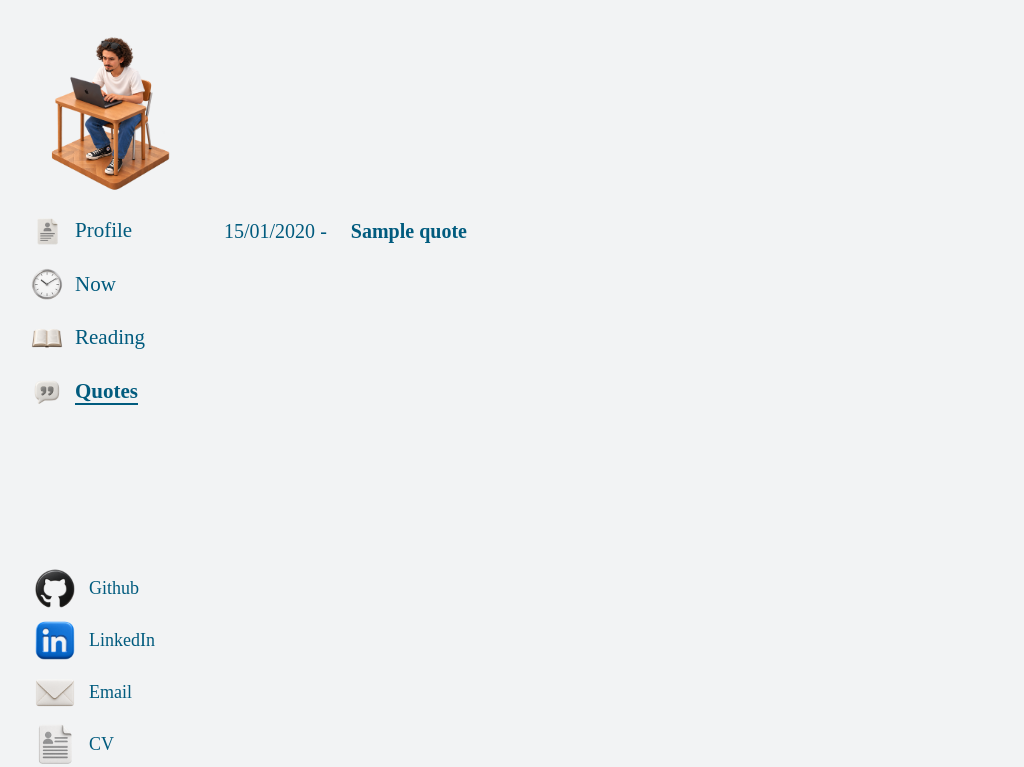
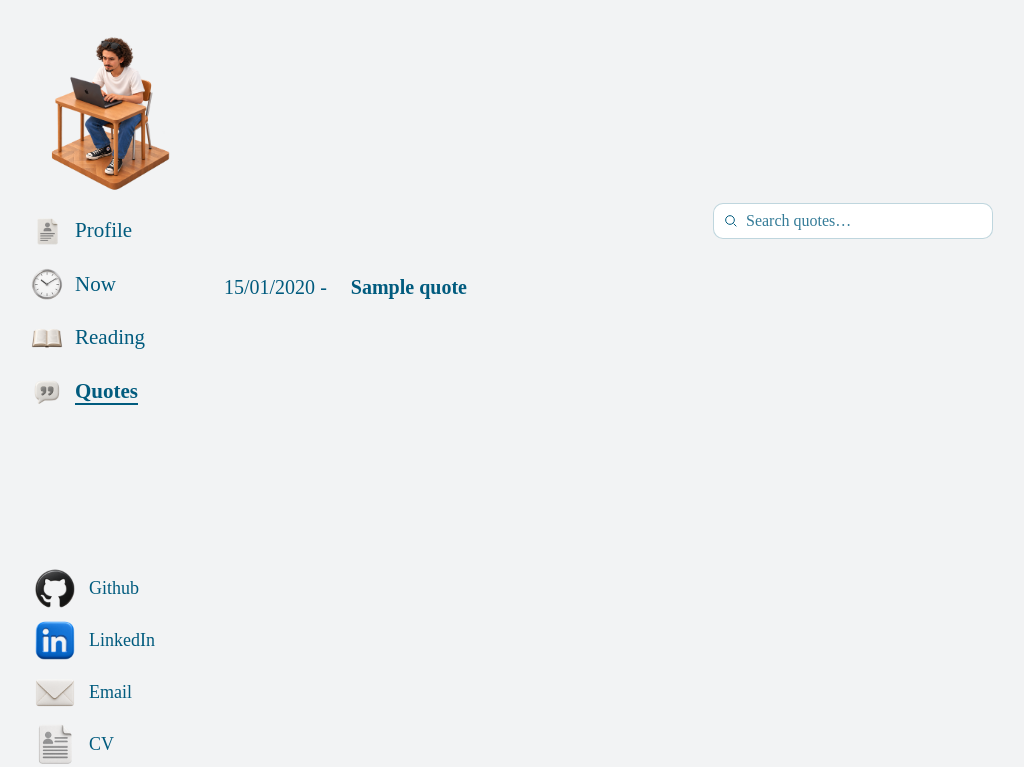
Before and after one commit to AlbertoNessi/myblog, a Django app: page /quotes in a window 1280 px wide. Shown: the top 767 px of the page, without its empty margins (126-1150 px from the left). Run offline with Django 5.2, Linux system fonts and the light colour scheme; tables that the repository leaves empty hold one stand-in row (values such as "Sample post").

Commit message:
feat(blog): add live quote search and improve quote interactions

```diff
--- a/blog/services.py
+++ b/blog/services.py
@@ -3,7 +3,23 @@ from pathlib import PurePosixPath
 
 from django.core.files.base import ContentFile
 from django.db import router
+from django.db.models import Q
 from PIL import Image
+
+
+class QuoteSearchService:
+    """Filter quotes by author, title, link, or text. Keep their order."""
+
+    @staticmethod
+    def filter(quotes, query):
+        if not query:
+            return quotes
+        return quotes.filter(
+            Q(author__icontains=query)
+            | Q(title__icontains=query)
+            | Q(link__icontains=query)
+            | Q(text__icontains=query)
+        )
 
 
 class BookCoverService:
--- a/blog/static/blog/css/style.css
+++ b/blog/static/blog/css/style.css
@@ -218,6 +218,68 @@ footer nav a:hover {
 	margin: 0 0 6px;
 }
 
+.quotes-search-panel {
+	/* Keep the form margin inside the opaque search panel. */
+	display: flow-root;
+	flex-shrink: 0;
+	background: var(--bg);
+}
+
+.quotes-search {
+	display: flex;
+	align-items: center;
+	gap: 8px;
+	width: min(100%, 280px);
+	margin: 0 0 20px auto;
+}
+
+.quotes-search a {
+	font-size: 14px;
+}
+
+.quotes-search-field {
+	position: relative;
+	flex: 1;
+	min-width: 0;
+}
+
+.quotes-search-field svg {
+	position: absolute;
+	left: 10px;
+	top: 50%;
+	transform: translateY(-50%);
+	width: 16px;
+	height: 16px;
+	fill: none;
+	stroke: currentColor;
+	stroke-width: 1.5;
+	pointer-events: none;
+}
+
+.quotes-search input {
+	box-sizing: border-box;
+	width: 100%;
+	min-width: 0;
+	font: inherit;
+	font-size: 16px;
+	line-height: 1.4;
+	color: inherit;
+	background: #fff;
+	border: 1px solid rgba(1, 91, 126, 0.25);
+	border-radius: 10px;
+	padding: 6px 10px 6px 32px;
+}
+
+.quotes-search input::placeholder {
+	color: inherit;
+	opacity: 0.8;
+}
+
+.quotes-search input:focus-visible {
+	outline: 2px solid var(--fg);
+	outline-offset: -2px;
+}
+
 .reading-list,
 .quotes-list {
   list-style: none;
@@ -278,7 +340,7 @@ footer nav a:hover {
 }
 
 .quote_item {
-	cursor: pointer;
+	padding: 0;
 }
 
 .reading-item {
@@ -345,6 +407,8 @@ footer nav a:hover {
 	width: 100%;
 	box-sizing: border-box;
 	min-width: 0;
+	/* Put card spacing on the control so the whole closed card is clickable. */
+	padding: 12px 16px;
 }
 
 .quote_item summary::-webkit-details-marker {
@@ -619,6 +683,31 @@ ol{
 		margin-top: 0;
 	}
 
+	.page-quotes .section-content {
+		display: flex;
+		flex-direction: column;
+		overflow: hidden;
+		scrollbar-gutter: auto;
+	}
+
+	.page-quotes .quotes-list {
+		flex: 1;
+		min-height: 0;
+		overflow-y: auto;
+		overscroll-behavior-y: contain;
+		scrollbar-gutter: stable;
+	}
+
+	.page-quotes .quotes-search-panel {
+		/* Match the list gutter so the input and quote cards end together. */
+		overflow-y: hidden;
+		scrollbar-gutter: stable;
+	}
+
+	.quotes-search a {
+		display: none;
+	}
+
 	/* Keep the first card title aligned with the other section content. */
 	.page-reading .section-content,
 	.page-quotes .section-content {
--- /dev/null
+++ b/blog/static/blog/js/quotes_search.js
@@ -0,0 +1,75 @@
+{
+	const form = document.querySelector('.quotes-search');
+	const input = form.querySelector('input');
+	const clear = form.querySelector('a');
+	const list = document.querySelector('.quotes-list');
+	const errorMessage = document.querySelector('#quotes-search-error');
+	let timer;
+	let controller;
+	let composing = false;
+
+	async function searchQuotes() {
+		const request = new AbortController();
+		controller = request;
+		const url = new URL(form.action);
+		url.searchParams.set('q', input.value.trim());
+		errorMessage.hidden = true;
+		list.setAttribute('aria-busy', 'true');
+
+		try {
+			const response = await fetch(url, {signal: request.signal});
+			if (!response.ok) {
+				throw new Error('Quote search failed.');
+			}
+			const page = new DOMParser().parseFromString(await response.text(), 'text/html');
+			// An old response must not replace results for the current input.
+			if (request.signal.aborted) {
+				return;
+			}
+			list.replaceChildren(...page.querySelector('.quotes-list').childNodes);
+			history.replaceState(null, '', url);
+		} catch (error) {
+			if (error.name !== 'AbortError') {
+				errorMessage.hidden = false;
+				throw error;
+			}
+		} finally {
+			if (controller === request) {
+				list.removeAttribute('aria-busy');
+			}
+		}
+	}
+
+	function scheduleSearch(event) {
+		if (event.type === 'compositionstart') {
+			composing = true;
+		} else if (event.type === 'compositionend') {
+			composing = false;
+		}
+		clearTimeout(timer);
+		if (controller) {
+			controller.abort();
+		}
+		clear.toggleAttribute('data-empty', !input.value.trim());
+		// Wait for the keyboard to commit text before a search request.
+		if (composing || event.isComposing) {
+			return;
+		}
+		timer = setTimeout(searchQuotes, 250);
+	}
+
+	input.addEventListener('input', scheduleSearch);
+	input.addEventListener('compositionstart', scheduleSearch);
+	input.addEventListener('compositionend', scheduleSearch);
+
+	clear.addEventListener('click', (event) => {
+		if (event.metaKey || event.ctrlKey || event.shiftKey || event.altKey) {
+			return;
+		}
+		event.preventDefault();
+		input.value = '';
+		composing = false;
+		input.focus({preventScroll: true});
+		input.dispatchEvent(new Event('input', {bubbles: true}));
+	});
+}
--- a/blog/templates/blog/base.html
+++ b/blog/templates/blog/base.html
@@ -14,8 +14,8 @@
 		<link rel="apple-touch-icon" sizes="180x180" href="{% static 'blog/icons/apple-touch-icon.png' %}?v=20261025">
 		<link rel="manifest" href="{% static 'blog/icons/site.webmanifest' %}?v=20261025">
 
-		{# Use a new CSS URL so browsers load the clickable book cards. #}
-		<link rel="stylesheet" href="{% static 'blog/css/style.css' %}?v=reading-card-links-20261025">
+		{# Use a new CSS URL so browsers load the full quote click area. #}
+		<link rel="stylesheet" href="{% static 'blog/css/style.css' %}?v=quotes-click-area-20261031">
 
 	</head>
 	<body class="{% block body_class %}{% endblock %}">
--- a/blog/templates/blog/quotes.html
+++ b/blog/templates/blog/quotes.html
@@ -8,7 +8,18 @@
 {% block mobile_section_title %}Quotes{% endblock %}
 
 {% block section_content %}
-	<ul class="quotes-list">
+	<div class="quotes-search-panel">
+		<form class="quotes-search" action="{% url 'quotes' %}" method="get" role="search">
+			<a href="{% url 'quotes' %}"{% if not query %} data-empty{% endif %}>Clear</a>
+			<div class="quotes-search-field">
+				<svg viewBox="0 0 24 24" aria-hidden="true" focusable="false"><circle cx="10.5" cy="10.5" r="6.5"/><path d="m16 16 4 4"/></svg>
+				<input id="quotes-query" type="search" name="q" value="{{ query }}" aria-label="Search quotes" placeholder="Search quotes…"
+					enterkeyhint="search" autocomplete="off" autocapitalize="none" autocorrect="off" spellcheck="false">
+			</div>
+		</form>
+		<p id="quotes-search-error" role="alert" hidden>Search failed. Press Enter to try again.</p>
+	</div>
+	<ul class="quotes-list" aria-live="polite" tabindex="0" aria-label="Quotes">
 		{% for quote in quotesDesc %}
 			<li class="quote_section" id="quote_{{ quote.id }}">
 				<div class="quote_date">
@@ -42,6 +53,12 @@
 					</div>
 				</details>
 			</li>
+		{% empty %}
+			<li>No quotes found.</li>
 		{% endfor %}
 	</ul>
 {% endblock %}
+
+{% block section_scripts %}
+	<script src="{% static 'blog/js/quotes_search.js' %}?v=desktop-search-only-20261031" defer></script>
+{% endblock %}
--- a/blog/views.py
+++ b/blog/views.py
@@ -2,6 +2,7 @@ from django.conf import settings
 from django.http import HttpResponse
 from django.shortcuts import render
 from .models import Books, ProfileContent, Quotes
+from .services import QuoteSearchService
 
 
 def llms_txt(request):
@@ -25,5 +26,7 @@ def reading(request):
 
 
 def quotes(request):
+    query = request.GET.get('q', '').strip()
     quotesDesc = Quotes.objects.all().order_by('-id')
-    return render(request, 'blog/quotes.html', {'quotesDesc': quotesDesc})
+    quotesDesc = QuoteSearchService.filter(quotesDesc, query)
+    return render(request, 'blog/quotes.html', {'quotesDesc': quotesDesc, 'query': query})
```
Also changed, not shown: other parts of blog/static/blog/css/style.css (+40 -2 lines), README.md, blog/README.md.
